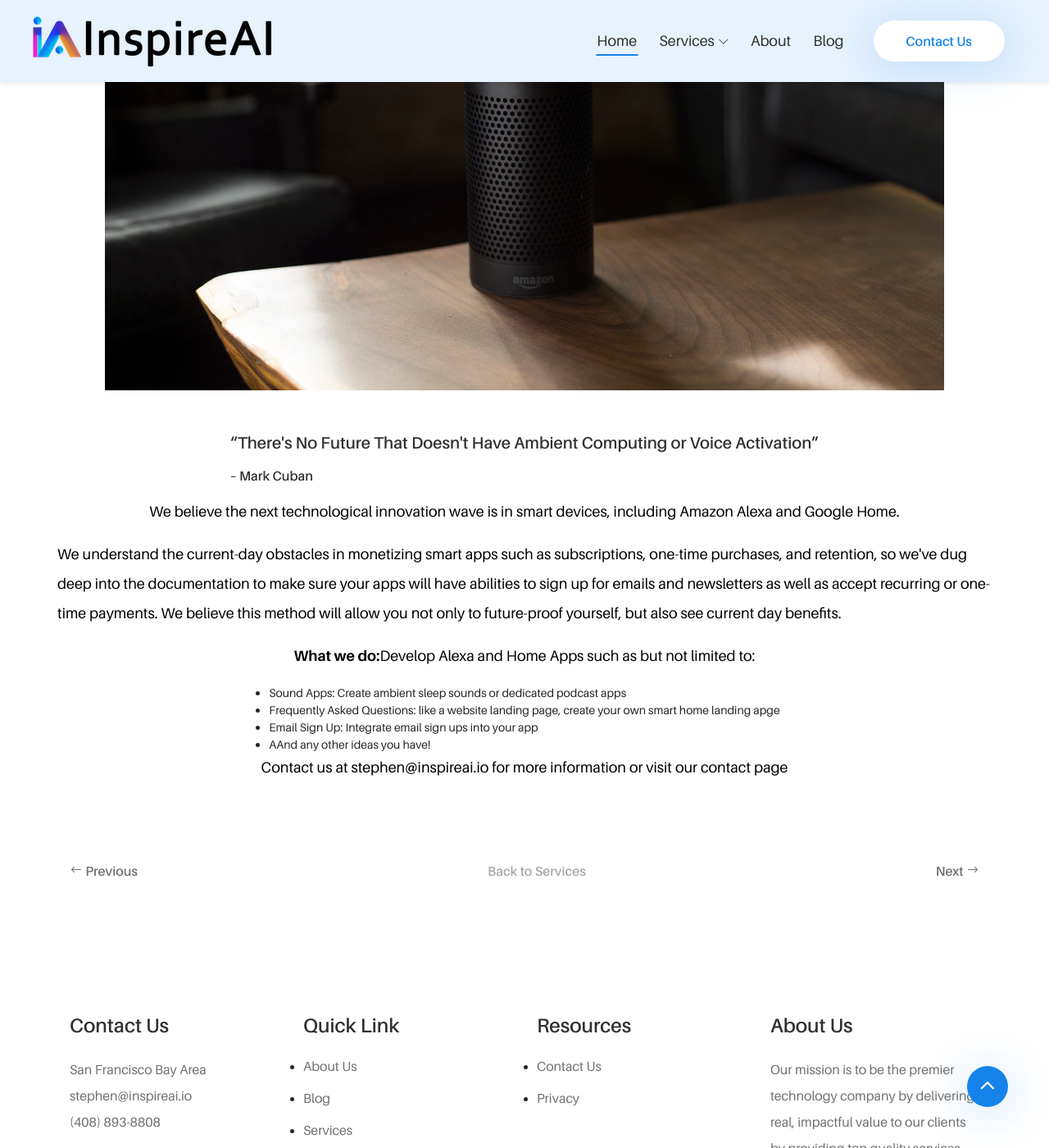
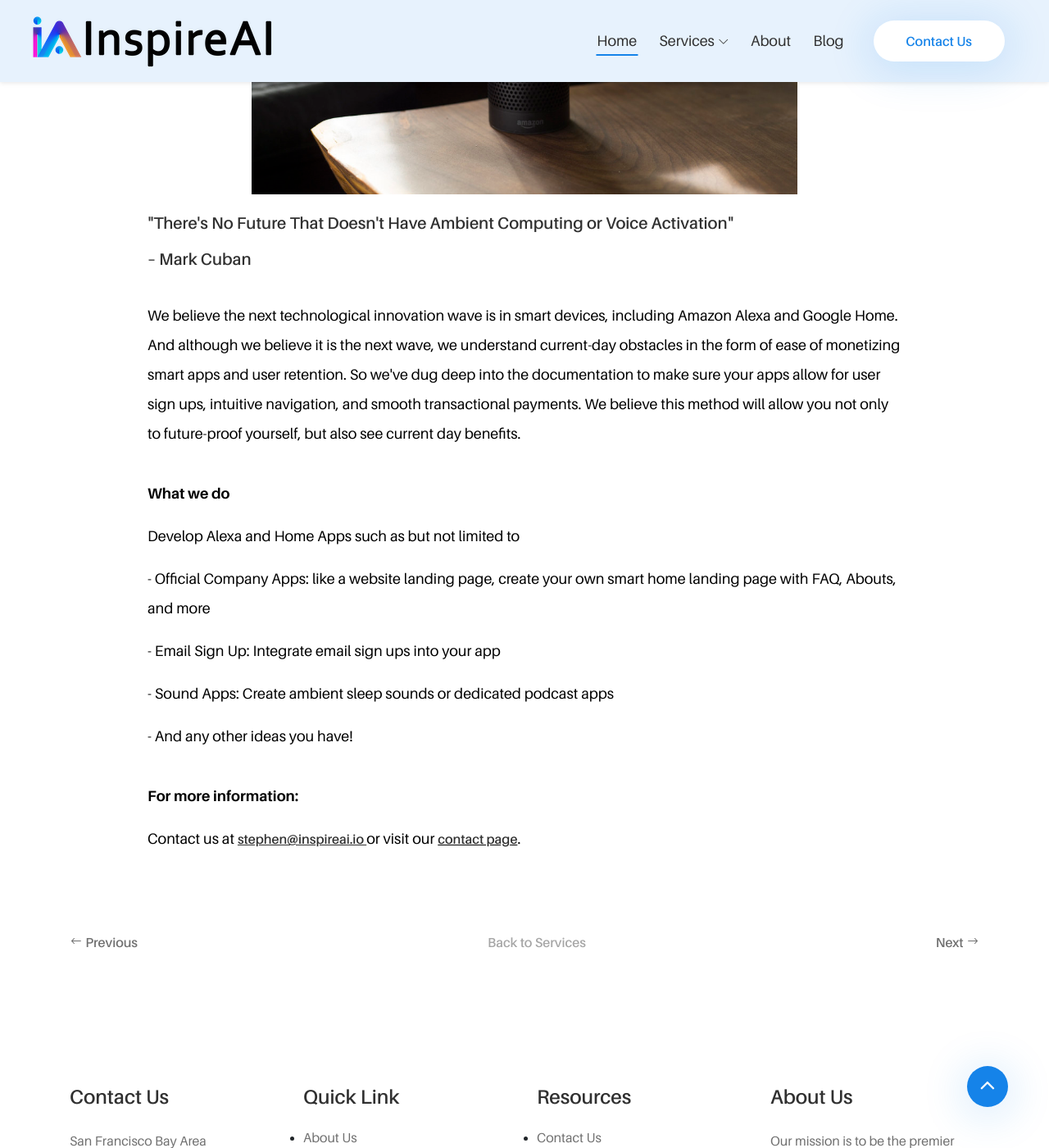
Before and after one commit to stephenjhsu/stephenjhsu.github.io, a Jekyll site: the page built from _services/smart-home.md, in a window 1280 px wide and 1400 px high, scrolled down 617 px. Shown: the whole window at 82% size. Built offline with Jekyll 4.4.1, drawn with Linux system fonts in a browser that asks for light colours; some web fonts are replaced.

Commit message:
services

```diff
--- a/_services/smart-home.md
+++ b/_services/smart-home.md
@@ -10,42 +10,47 @@
 
 ---
 
-<!-- <div class="col-12 col-lg-10">
-    <div class="post-content text-center mb-50">
-        <a href="#" class="post-date"><span>23</span> August, 2018</a>
-        <h2>Amazon REV2018 Workshop: Road to Seattle</h2>
-    </div>
-</div> -->
+
 <div class="col-12">
     <center>
-    <img class="mb-50" src="/assets/img/services/alexa.jpg" alt="">
+    <img src="/assets/img/services/alexa.jpg" width="60%" height="60%">
 </center>
 </div>
+<div class="col-12 col-lg-10">
 
-<div class="text">
-    <h5>“There's No Future That Doesn't Have Ambient Computing or Voice Activation”</h5>
-    <h6>– Mark Cuban</h6>
-</div>
+
+<br>
+
+<h5>"There's No Future That Doesn't Have Ambient Computing or Voice Activation"</h5>
+<p><h5>– Mark Cuban</h5></p>
+
+
+<br>
 
 <p>
-We believe the next technological innovation wave is in smart devices, including Amazon Alexa and Google Home.
-</p>
-
-<p>
-We understand the current-day obstacles in monetizing smart apps such as subscriptions, one-time purchases, and retention, so we've dug deep into the documentation to make sure your apps will have abilities to sign up for emails and newsletters as well as accept recurring or one-time payments. We believe this method will allow you not only to future-proof yourself, but also see current day benefits.
+We believe the next technological innovation wave is in smart devices, including Amazon Alexa and Google Home. And although we believe it is the next wave, we understand current-day obstacles in the form of ease of monetizing smart apps and user retention. So we've dug deep into the documentation to make sure your apps allow for user sign ups, intuitive navigation, and smooth transactional payments. We believe this method will allow you not only to future-proof yourself, but also see current day benefits.
 </p>
 
 
-<p><strong> What we do: </strong></p>
+
+<br>
+
+<p><b>What we do</b></p>
 
 
-<p>Develop Alexa and Home Apps such as but not limited to:</p>
-- Sound Apps: Create ambient sleep sounds or dedicated podcast apps
-- Frequently Asked Questions: like a website landing page, create your own smart home landing apge
-- Email Sign Up: Integrate email sign ups into your app
-- AAnd any other ideas you have!
+<p>Develop Alexa and Home Apps such as but not limited to</p>
+
+<p> - Official Company Apps: like a website landing page, create your own smart home landing page with FAQ, Abouts, and more </p>
+<p> - Email Sign Up: Integrate email sign ups into your app </p>
+<p> - Sound Apps: Create ambient sleep sounds or dedicated podcast apps </p>
+<p> - And any other ideas you have! </p>
 
 
+
+<br>
+
+<p><b>For more information:</b></p>
+
 <p>
-Contact us at stephen@inspireai.io for more information or visit our contact page
+Contact us at <a href = "mailto: stephen@inspireai.io"><u>stephen@inspireai.io </u></a> or visit our <u><a href="https://inspireai.io/contact">contact page</a></u>.
 </p>
```
Also changed, not shown: _services/reporting.md (+35 -16 lines), _services/small-business.md (+10 -10 lines), _services/wearables.md (+29 -14 lines), _services/web-development.md (+20 -24 lines), 1 other file.
